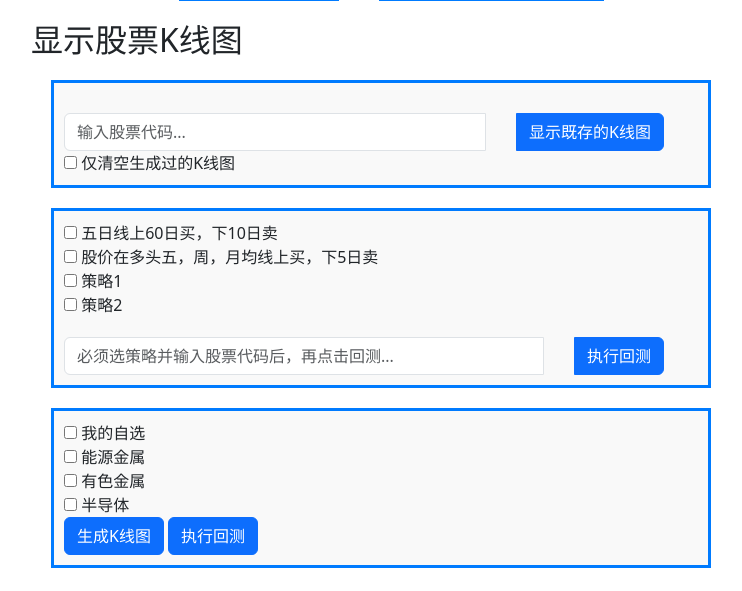
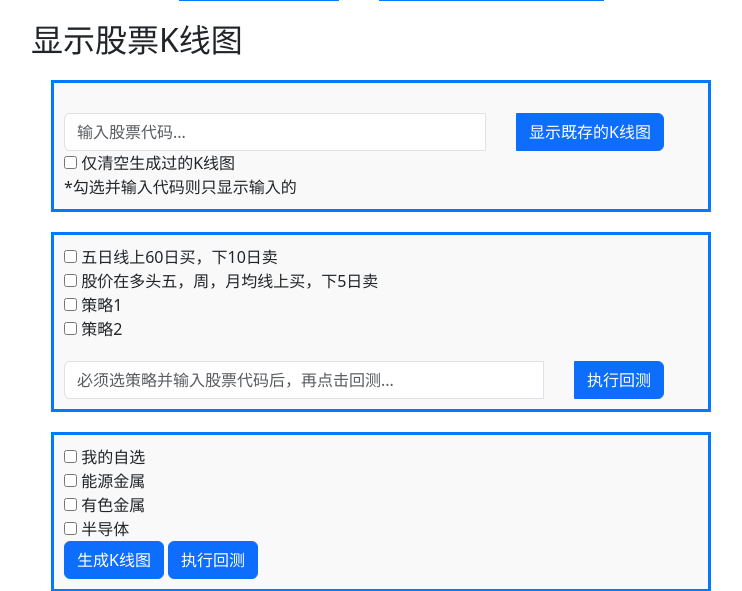
Before and after one commit to oosaka4649/showstocksT, a Flask app: page / in a window 1280 px wide. Shown: the part 299-890 px from the top of the page, without its empty margins (51-793 px from the left). Before the commit the page ends 867 px from the top, so only its background shows below. Run offline with Flask 3, Linux system fonts and the light colour scheme.

Commit message:
add data

```diff
--- a/cvs_search_app/templates/index.html
+++ b/cvs_search_app/templates/index.html
@@ -60,6 +60,7 @@
                     </div>
                     <input type="checkbox" name="a_checkbox" value="1" id="check_1">
                     <label for="check_1">仅清空生成过的K线图</label><br>
+                    <label for="check_1">*勾选并输入代码则只显示输入的</label><br>
                 </form>
             </div>
 
```
